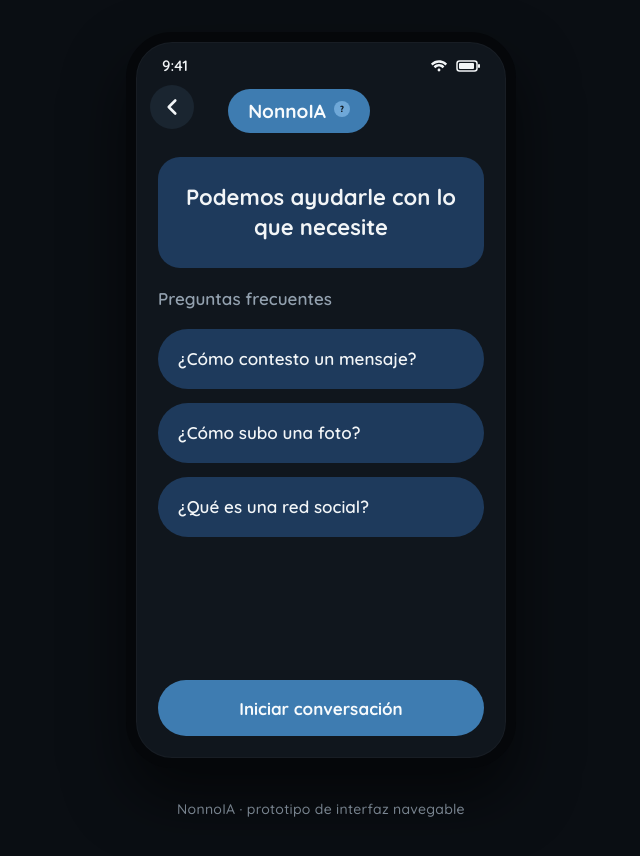
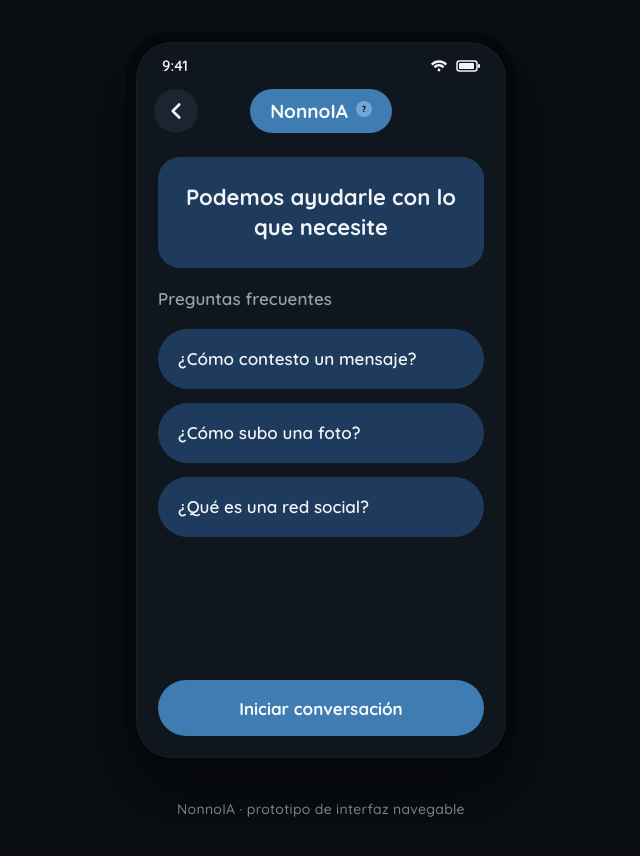
Before and after one commit to ljduraanv-lang/prueba-nonnoia, a plain HTML site: page index.html in a window 1280 px wide. Both pictures are taken after a click on the button "Continuar". Shown: the whole page, without its empty margins (319-959 px from the left). Drawn offline with nearby package versions, Linux system fonts and the light colour scheme.

Commit message:
Update styles.css

```diff
--- a/styles.css
+++ b/styles.css
@@ -104,18 +104,15 @@ html, body {
 /* ---------- Barra superior NonnoIA ---------- */
 
 .appbar {
-  display: flex;
+  display: grid;
+  grid-template-columns: 44px 1fr 44px;
   align-items: center;
-  justify-content: center;
   padding: 10px 18px 16px;
   flex-shrink: 0;
-  position: relative;
 }
 
 .backbtn {
-  position: absolute;
-  left: 14px;
-  top: 6px;
+  grid-column: 1;
   width: 44px;
   height: 44px;
   border-radius: var(--radius-pill);
@@ -131,6 +128,8 @@ html, body {
 .backbtn:hover { background: var(--bg-panel-2); }
 
 .brand {
+  grid-column: 2;
+  justify-self: center;
   display: inline-flex;
   align-items: center;
   gap: 8px;
```
